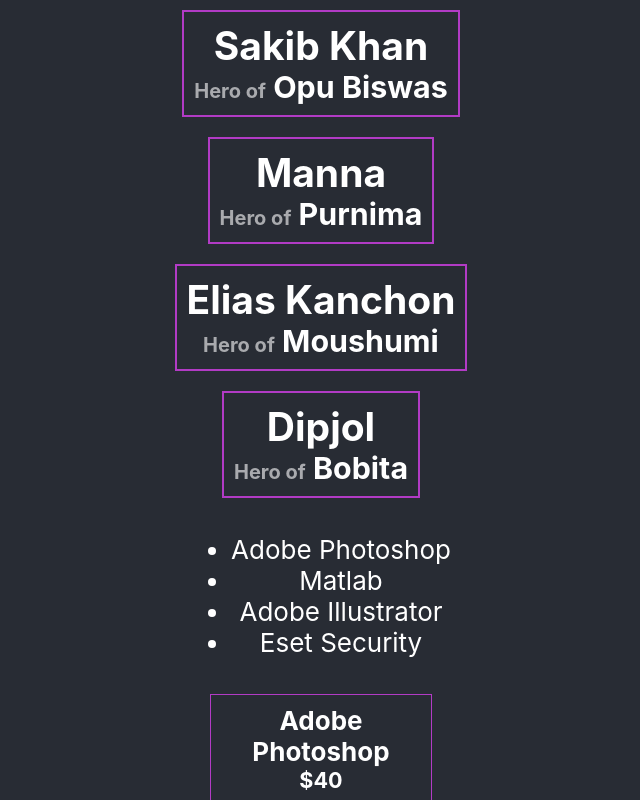
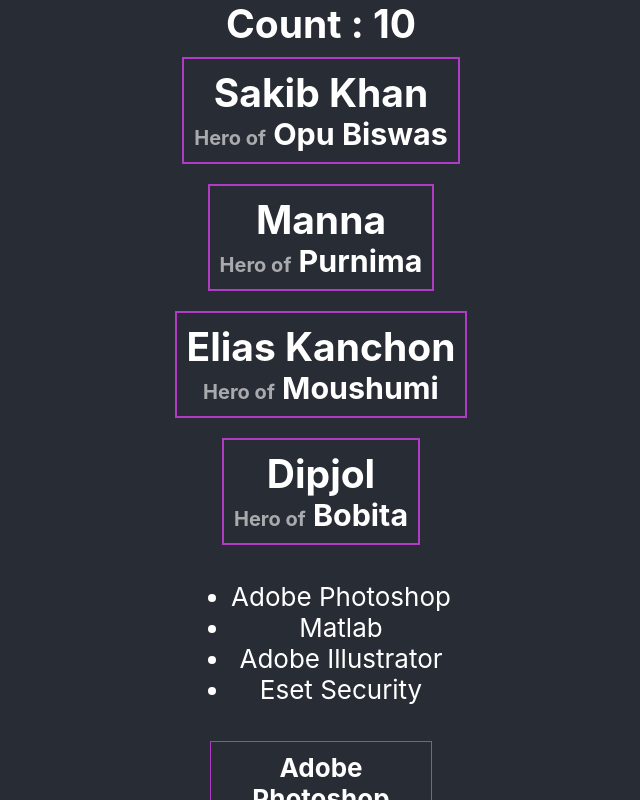
Before and after one commit to Nuralam30/react-basic-app, a React (Create React App) app: page / in a window 1280 px wide. Shown: the top 800 px of the page, without its empty margins (319-959 px from the left). Built offline with nearby package versions, Linux system fonts and the light colour scheme.

Commit message:
useState method used

```diff
--- a/src/App.js
+++ b/src/App.js
@@ -1,4 +1,5 @@
 // import logo from './logo.svg';
+import { useState } from 'react';
 import './App.css';
 
 function App() {
@@ -12,6 +13,8 @@
 
   return (
     <div className="App">
+      <Counter></Counter>
+
       <Person nayok='Sakib Khan' naika ='Opu Biswas'></Person>
       <Person nayok='Manna' naika ='Purnima'></Person>
       <Person nayok='Elias Kanchon' naika ='Moushumi'></Person>
@@ -26,6 +29,15 @@
       {products.map(pd => <Product product={pd}></Product>)}
     </div>
   );
+}
+
+function Counter(){
+  const [count, setCount] = useState(10);
+  return(
+    <div>
+      <h2>Count : {count}</h2>
+    </div>
+  )
 }
 
 function Product(props){
```
